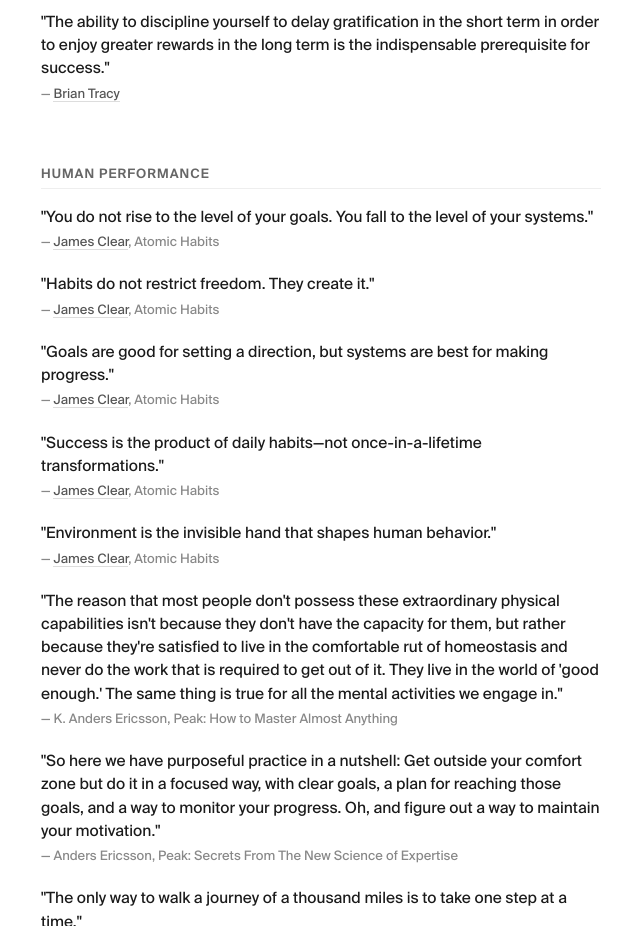
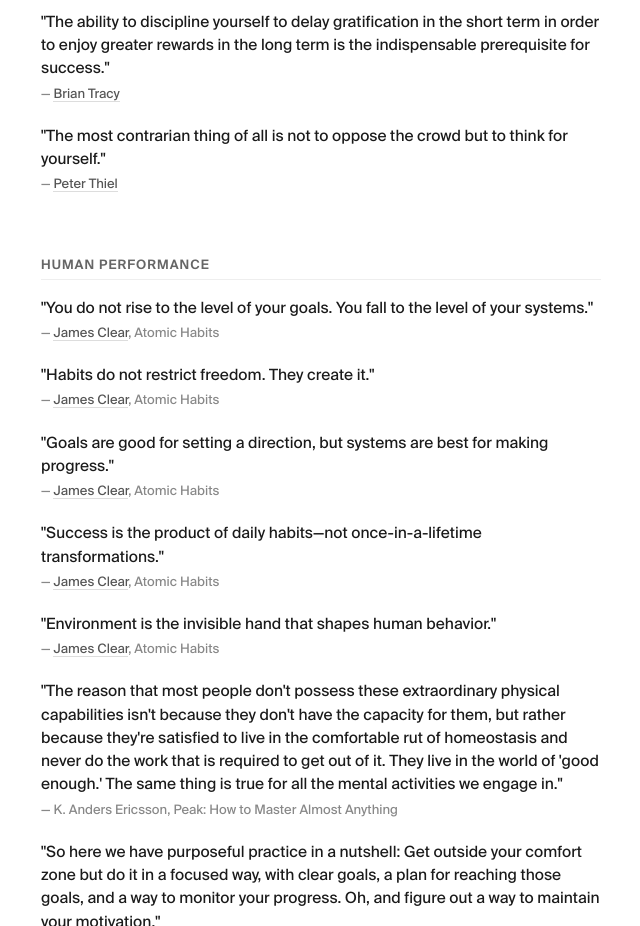
Before and after one commit to xrsrke/xrsrke.github.io, a plain HTML site: page favorite-quotes.html in a window 1280 px wide. Shown: the part 2980-3906 px from the top of the page, without its empty margins (319-959 px from the left). Drawn offline with Linux system fonts and the light colour scheme.

Commit message:
Add Peter Thiel contrarian thinking quote to Success section
Co-Authored-By: Claude Opus 4.7 (1M context) <noreply@anthropic.com>

```diff
--- a/favorite-quotes.html
+++ b/favorite-quotes.html
@@ -340,6 +340,11 @@
                 <figcaption class="quote-attr"><a href="https://en.wikipedia.org/wiki/Brian_Tracy">Brian Tracy</a></figcaption>
             </figure>
 
+            <figure class="quote">
+                <p class="quote-body">"The most contrarian thing of all is not to oppose the crowd but to think for yourself."</p>
+                <figcaption class="quote-attr"><a href="https://en.wikipedia.org/wiki/Peter_Thiel">Peter Thiel</a></figcaption>
+            </figure>
+
             <h2 class="quote-topic" id="human-performance" data-fr="Performance humaine">Human Performance</h2>
 
             <figure class="quote">
```
